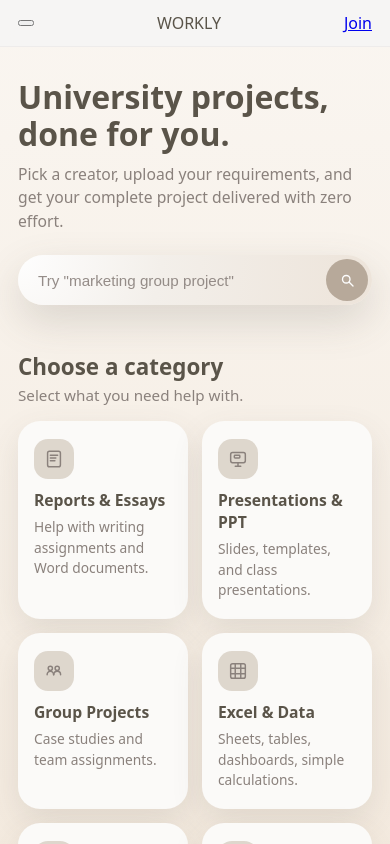
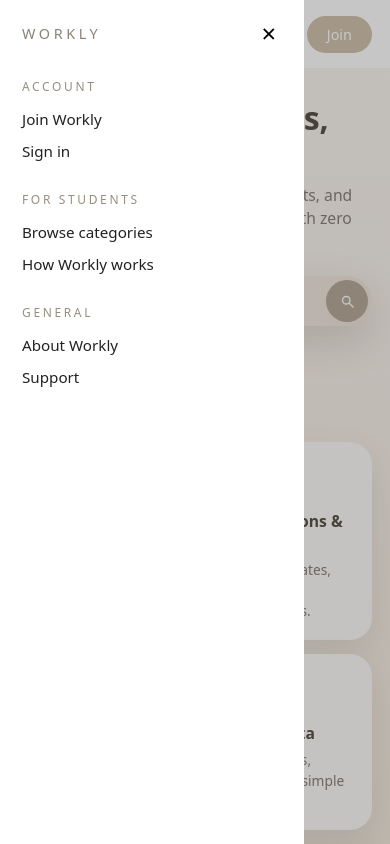
Before and after one commit to SEBRAHEIM/workly-landing, a Next.js app: page / in a window 390 px wide. Both pictures are taken after a click on the button 26 px from the left and 23 px from the top of the page. Shown: the top 844 px of the page. Built offline with nearby package versions, Linux system fonts and the light colour scheme.

Commit message:
Restore unified navbar with Join and mobile menu

```diff
--- a/components/Navbar.js
+++ b/components/Navbar.js
@@ -1,120 +1,104 @@
+import Link from "next/link";
 import { useState } from "react";
-import Link from "next/link";
 
-export default function Navbar() {
-  const [isMenuOpen, setIsMenuOpen] = useState(false);
-
-  const toggleMenu = () => setIsMenuOpen((open) => !open);
-  const closeMenu = () => setIsMenuOpen(false);
-
-  const handleOverlayClick = (event) => {
-    if (event.target === event.currentTarget) {
-      closeMenu();
-    }
-  };
+export default function Navbar({ user }) {
+  const [open, setOpen] = useState(false);
+  const isLoggedIn = Boolean(user);
 
   return (
     <>
-      <header className="site-header">
-        <div className="top-nav">
+      <header className="workly-nav">
         <button
           type="button"
-            className="hamburger-btn"
+          className="workly-nav-hamburger"
           aria-label="Open menu"
-            onClick={toggleMenu}
+          onClick={() => setOpen(true)}
         >
-            <span />
-            <span />
+          <span className="workly-nav-hamburger-line" />
+          <span className="workly-nav-hamburger-line" />
+          <span className="workly-nav-hamburger-line" />
         </button>
 
-          <div className="top-nav-title">WORKLY</div>
+        <div className="workly-nav-logo">WORKLY</div>
 
-          <Link href="#join" className="join-button">
+        {!isLoggedIn && (
+          <Link href="/join" className="workly-nav-join">
             Join
           </Link>
-        </div>
+        )}
       </header>
 
-      {isMenuOpen && (
       <div
-          className="mobile-menu-overlay"
-          onClick={handleOverlayClick}
+        className="workly-menu-overlay"
+        data-open={open ? "true" : "false"}
+        onClick={() => setOpen(false)}
       >
-          <nav className="mobile-menu" aria-label="Workly navigation">
-            <div className="mobile-menu-header">
-              <span className="mobile-menu-title">WORKLY</span>
+        <div
+          className="workly-menu-panel"
+          onClick={(e) => e.stopPropagation()}
+        >
+          <div className="workly-menu-header">
+            <div className="workly-menu-title">
+              {isLoggedIn ? user : "WORKLY"}
+            </div>
             <button
               type="button"
-                className="mobile-menu-close"
+              className="workly-menu-close"
               aria-label="Close menu"
-                onClick={closeMenu}
+              onClick={() => setOpen(false)}
             >
               ×
             </button>
           </div>
 
-            <div className="mobile-menu-section">
-              <div className="mobile-menu-section-label">Account</div>
-              <div className="mobile-menu-link-group">
-                <Link
-                  href="#join"
-                  className="mobile-menu-link"
-                  onClick={closeMenu}
-                >
+          {!isLoggedIn && (
+            <div className="workly-menu-section">
+              <div className="workly-menu-section-label">Account</div>
+              <Link href="/join" className="workly-menu-link">
                 Join Workly
               </Link>
-                <Link
-                  href="#join"
-                  className="mobile-menu-link mobile-menu-link-muted"
-                  onClick={closeMenu}
-                >
+              <Link href="/signin" className="workly-menu-link">
                 Sign in
               </Link>
             </div>
+          )}
+
+          {isLoggedIn && (
+            <div className="workly-menu-section">
+              <div className="workly-menu-section-label">Account</div>
+              <Link href="/" className="workly-menu-link">
+                Home
+              </Link>
+              <Link href="/orders" className="workly-menu-link">
+                My projects
+              </Link>
+              <Link href="/profile" className="workly-menu-link">
+                My profile
+              </Link>
             </div>
+          )}
 
-            <div className="mobile-menu-section">
-              <div className="mobile-menu-section-label">For students</div>
-              <div className="mobile-menu-link-group">
-                <Link
-                  href="#categories"
-                  className="mobile-menu-link"
-                  onClick={closeMenu}
-                >
+          <div className="workly-menu-section">
+            <div className="workly-menu-section-label">For students</div>
+            <Link href="/#categories" className="workly-menu-link">
               Browse categories
             </Link>
-                <Link
-                  href="#how-it-works"
-                  className="mobile-menu-link mobile-menu-link-muted"
-                  onClick={closeMenu}
-                >
+            <Link href="/#how-workly-works" className="workly-menu-link">
               How Workly works
             </Link>
           </div>
-            </div>
 
-            <div className="mobile-menu-section">
-              <div className="mobile-menu-section-label">General</div>
-              <div className="mobile-menu-link-group">
-                <Link
-                  href="/"
-                  className="mobile-menu-link"
-                  onClick={closeMenu}
-                >
-                  Home
+          <div className="workly-menu-section">
+            <div className="workly-menu-section-label">General</div>
+            <Link href="/about" className="workly-menu-link">
+              About Workly
             </Link>
-                <Link
-                  href="#support"
-                  className="mobile-menu-link mobile-menu-link-muted"
-                  onClick={closeMenu}
-                >
+            <Link href="/support" className="workly-menu-link">
               Support
             </Link>
           </div>
         </div>
-          </nav>
       </div>
-      )}
     </>
   );
 }
--- a/styles/globals.css
+++ b/styles/globals.css
@@ -1051,3 +1051,134 @@
 .category-card-text {
   text-decoration: none;
 }
+
+
+.workly-nav {
+  position: sticky;
+  top: 0;
+  z-index: 40;
+  display: flex;
+  align-items: center;
+  justify-content: space-between;
+  padding: 14px 18px;
+  background: rgba(255, 255, 255, 0.88);
+  backdrop-filter: blur(18px);
+}
+
+.workly-nav-logo {
+  font-size: 0.9rem;
+  letter-spacing: 0.25em;
+  text-transform: uppercase;
+  color: var(--sand-4);
+}
+
+.workly-nav-hamburger {
+  width: 40px;
+  height: 40px;
+  border-radius: 999px;
+  border: none;
+  background: rgba(239, 233, 225, 0.95);
+  display: inline-flex;
+  align-items: center;
+  justify-content: center;
+  padding: 0;
+}
+
+.workly-nav-hamburger-line {
+  width: 18px;
+  height: 1.8px;
+  border-radius: 999px;
+  background: rgba(120, 108, 92, 0.95);
+  display: block;
+}
+
+.workly-nav-hamburger-line + .workly-nav-hamburger-line {
+  margin-top: 3px;
+}
+
+.workly-nav-join {
+  padding: 9px 20px;
+  border-radius: 999px;
+  background: #d1c2ad;
+  color: #ffffff;
+  font-size: 0.9rem;
+  text-decoration: none;
+}
+
+.workly-menu-overlay {
+  position: fixed;
+  inset: 0;
+  background: rgba(0, 0, 0, 0.22);
+  opacity: 0;
+  pointer-events: none;
+  transition: opacity 0.2s ease-out;
+  z-index: 50;
+}
+
+.workly-menu-overlay[data-open="true"] {
+  opacity: 1;
+  pointer-events: auto;
+}
+
+.workly-menu-panel {
+  position: absolute;
+  top: 0;
+  left: 0;
+  width: 78%;
+  max-width: 360px;
+  height: 100%;
+  background: #ffffff;
+  padding: 20px 22px 32px;
+  display: flex;
+  flex-direction: column;
+  gap: 24px;
+  transform: translateX(-100%);
+  transition: transform 0.2s ease-out;
+}
+
+.workly-menu-overlay[data-open="true"] .workly-menu-panel {
+  transform: translateX(0);
+}
+
+.workly-menu-header {
+  display: flex;
+  align-items: center;
+  justify-content: space-between;
+  margin-bottom: 6px;
+}
+
+.workly-menu-title {
+  font-size: 0.9rem;
+  letter-spacing: 0.25em;
+  text-transform: uppercase;
+  color: var(--sand-4);
+}
+
+.workly-menu-close {
+  border: none;
+  background: transparent;
+  font-size: 1.6rem;
+  line-height: 1;
+}
+
+.workly-menu-section-label {
+  font-size: 0.75rem;
+  text-transform: uppercase;
+  letter-spacing: 0.22em;
+  margin-bottom: 8px;
+  color: rgba(140, 129, 114, 0.9);
+}
+
+.workly-menu-link {
+  display: block;
+  font-size: 0.95rem;
+  padding: 6px 0;
+  text-decoration: none;
+  color: #222222;
+}
+
+@media (min-width: 900px) {
+  .workly-menu-overlay {
+    display: none;
+  }
+}
```
Lines whose indentation alone changed are shown as unchanged.
